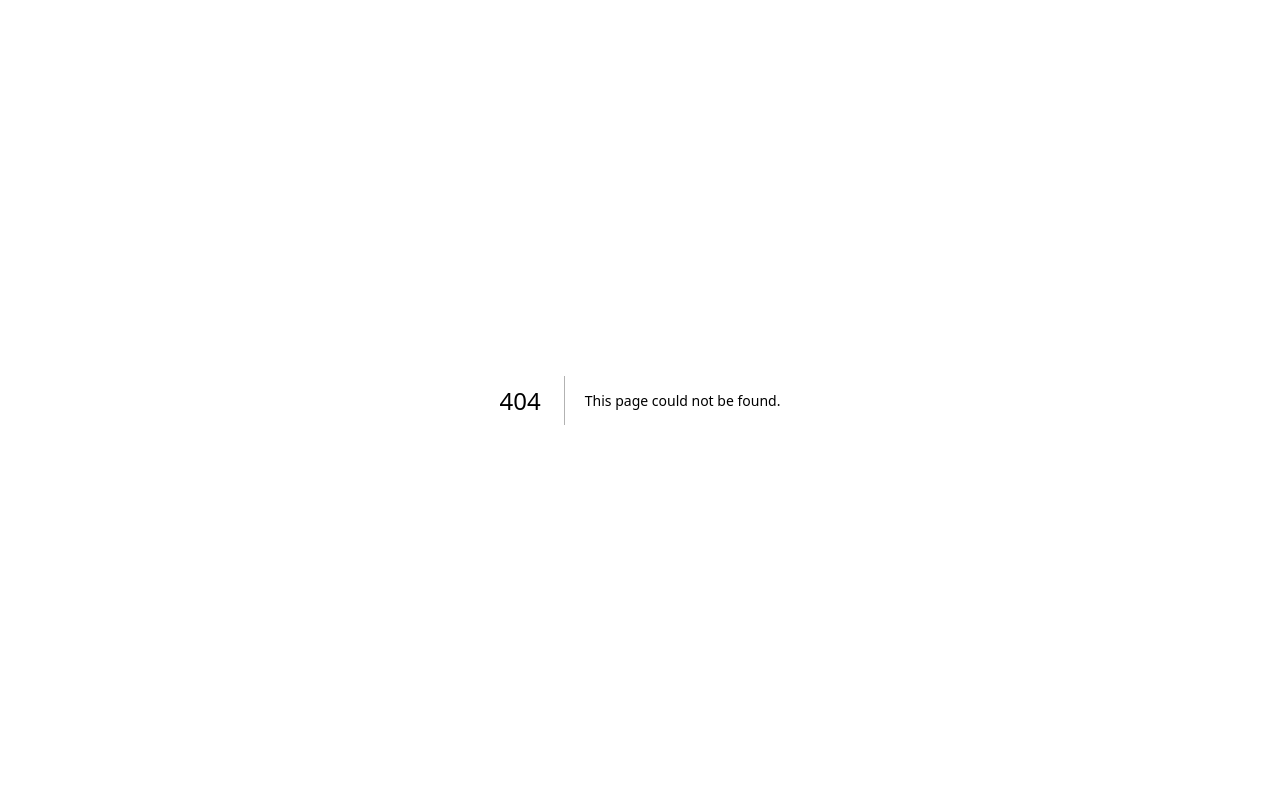
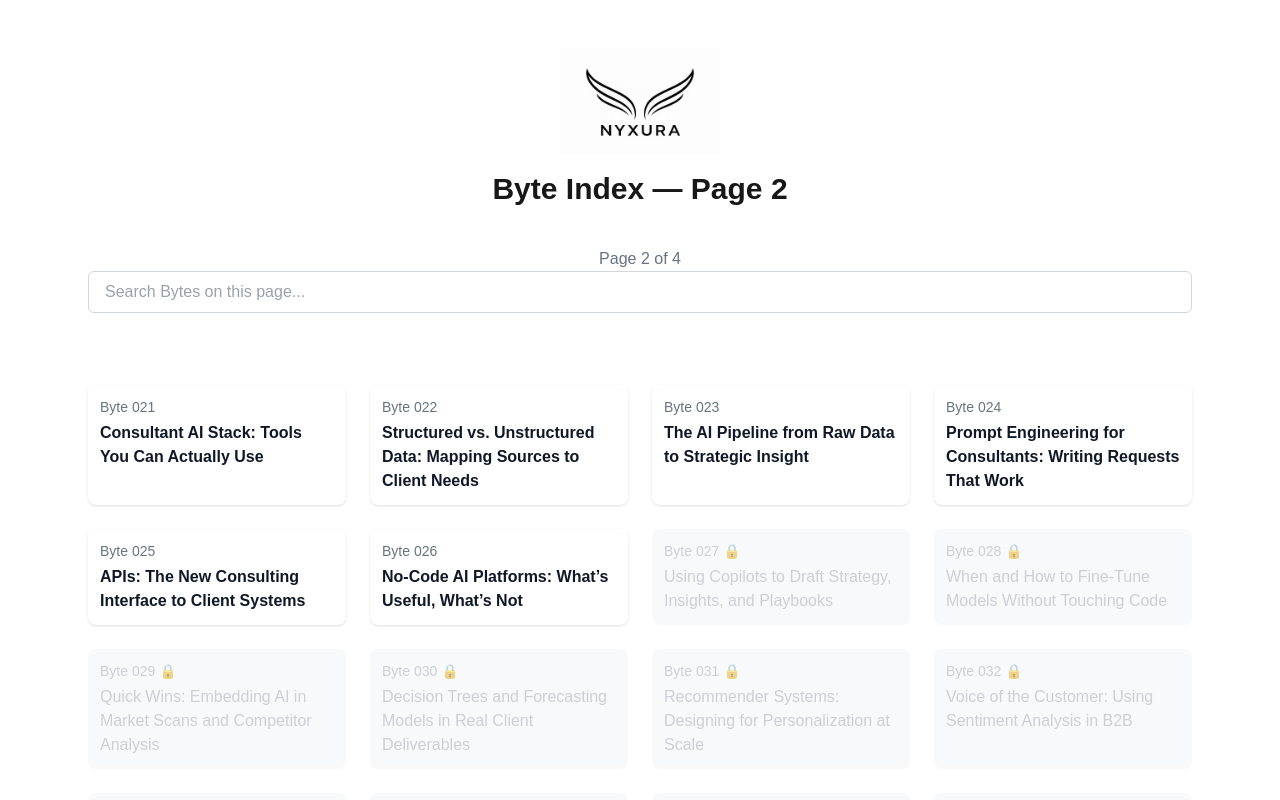
Before and after one commit to Nyxura/nyxura-site, a Next.js app: page /bytes/page/2 in a window 1280 px wide. Before the commit this address had no page. Shown: the top 800 px of the page. Built offline with nearby package versions, Linux system fonts and the light colour scheme.

Commit message:
Added pagenation for the bytes index

```diff
--- a/src/app/bytes/page.js
+++ b/src/app/bytes/page.js
@@ -1,15 +1,53 @@
+import Link from 'next/link';
+import { BYTE_TITLES, BYTE_SECTIONS } from '@/lib/byteTitles';
 import { getDeployedByteNumbers } from '@/lib/getDeployedBytes';
-import { BYTE_TITLES, BYTE_SECTIONS } from '@/lib/byteTitles';
-import ByteIndexClient from './ByteIndexClient';
+// src/app/bytes/page.js
 
-export default function ByteIndexPage() {
-  const deployed = getDeployedByteNumbers();
+import { redirect } from 'next/navigation';
+
+export default function BytesPage() {
+  redirect('/bytes/page/1');
 
   return (
-    <ByteIndexClient
-      deployed={deployed}
-      byteTitles={BYTE_TITLES}
-      byteSections={BYTE_SECTIONS}
-    />
+    <main className="min-h-screen bg-white dark:bg-black px-4 py-10 md:py-16 text-black dark:text-white">
+      <h1 className="text-3xl font-bold mb-6 text-center">Byte-Sized AI for MC Pros</h1>
+      <p className="text-center text-sm text-gray-500 dark:text-gray-400 mb-10">
+        🧠 Progress: {unlockedCount} / 80 Bytes Unlocked
+      </p>
+
+      {BYTE_SECTIONS.map((section, index) => (
+        <div key={index} className="mb-12">
+          <h2 className="text-xl font-semibold mb-4 text-blue-700 dark:text-blue-300">
+            {section.label}
+          </h2>
+          <div className="grid grid-cols-2 sm:grid-cols-3 md:grid-cols-4 lg:grid-cols-5 gap-4">
+            {BYTE_TITLES.slice(section.range[0] - 1, section.range[1]).map((title, i) => {
+              const byteNumber = section.range[0] + i;
+              const padded = String(byteNumber).padStart(3, '0');
+              const isUnlocked = deployed.includes(byteNumber);
+
+              return isUnlocked ? (
+                <Link
+                  key={padded}
+                  href={`/bytes/byte-${padded}`}
+                  className="block px-3 py-4 bg-blue-100 dark:bg-blue-800 text-blue-900 dark:text-white rounded-xl shadow-sm hover:bg-blue-200 dark:hover:bg-blue-700 transition text-sm text-center"
+                >
+                  <span className="block font-semibold mb-1">Byte {padded}</span>
+                  <span>{title}</span>
+                </Link>
+              ) : (
+                <div
+                  key={padded}
+                  className="block px-3 py-4 bg-gray-100 dark:bg-gray-800 text-gray-400 rounded-xl shadow-inner text-sm text-center cursor-not-allowed"
+                >
+                  <span className="block font-semibold mb-1">Byte {padded}</span>
+                  <span>{title}</span>
+                </div>
+              );
+            })}
+          </div>
+        </div>
+      ))}
+    </main>
   );
 }
--- /dev/null
+++ b/src/app/bytes/page/[page]/page.js
@@ -0,0 +1,37 @@
+// Server Component — safe and clean
+
+import { notFound } from 'next/navigation';
+import { BYTE_TITLES, BYTE_SECTIONS } from '@/lib/byteTitles';
+import { getDeployedByteNumbers } from '@/lib/server/getDeployedByteNumbers';
+import ByteSearchGrid from '@/components/ByteSearchGrid'; // this is the client component
+
+const BYTES_PER_PAGE = 20;
+
+export async function generateStaticParams() {
+  const totalPages = Math.ceil(BYTE_TITLES.length / BYTES_PER_PAGE);
+  return Array.from({ length: totalPages }, (_, i) => ({ page: (i + 1).toString() }));
+}
+
+export default async function ByteIndexPage({ params }) {
+  const pageNum = parseInt(params.page);
+  const totalPages = Math.ceil(BYTE_TITLES.length / BYTES_PER_PAGE);
+
+  if (isNaN(pageNum) || pageNum < 1 || pageNum > totalPages) notFound();
+
+  const deployed = await getDeployedByteNumbers();
+  const start = (pageNum - 1) * BYTES_PER_PAGE;
+  const end = start + BYTES_PER_PAGE;
+  const byteSlice = BYTE_TITLES.slice(start, end);
+  const sectionLabel = BYTE_SECTIONS[Math.floor((pageNum - 1) / 1)]?.label || '';
+
+  return (
+    <ByteSearchGrid
+      pageNum={pageNum}
+      totalPages={totalPages}
+      sectionLabel={sectionLabel}
+      byteSlice={byteSlice}
+      deployed={deployed}
+      start={start}
+    />
+  );
+}
--- /dev/null
+++ b/src/components/ByteSearchGrid.js
@@ -0,0 +1,81 @@
+'use client';
+
+import { useState } from 'react';
+import Link from 'next/link';
+import Image from 'next/image';
+
+export default function ByteSearchGrid({ pageNum, totalPages, label, byteSlice, deployed, start }) {
+  const [query, setQuery] = useState('');
+
+  const filteredByteSlice = byteSlice
+    .map((title, idx) => ({ title, idx }))
+    .filter(({ title }) => title.toLowerCase().includes(query.toLowerCase()));
+
+  return (
+    <main className="max-w-6xl mx-auto py-12 px-6">
+      <div className="flex flex-col items-center mb-12">
+        <Image
+          src="/nyxura-placeholder-light.PNG"
+          alt="Nyxura Logo"
+          width={160}
+          height={160}
+          className="mb-4"
+        />
+        <h1 className="text-3xl font-bold mb-2">Byte Index — Page {pageNum}</h1>
+        <p className="text-sm text-gray-500 dark:text-gray-400 mb-6">{label}</p>
+        <p className="text-gray-500 dark:text-gray-400 mt-2">Page {pageNum} of {totalPages}</p>
+
+        <div className="mb-6 w-full">
+          <input
+            type="text"
+            placeholder="Search Bytes on this page..."
+            className="w-full px-4 py-2 rounded-md border border-gray-300 dark:border-gray-700 bg-white dark:bg-gray-900 text-black dark:text-white placeholder-gray-400 dark:placeholder-gray-500"
+            value={query}
+            onChange={(e) => setQuery(e.target.value)}
+          />
+        </div>
+      </div>
+
+      <div className="grid grid-cols-1 sm:grid-cols-2 md:grid-cols-3 lg:grid-cols-4 gap-6">
+        {filteredByteSlice.map(({ title, idx }) => {
+          const byteNum = start + idx + 1;
+          const padded = String(byteNum).padStart(3, '0');
+          const isUnlocked = deployed.includes(byteNum);
+
+          return isUnlocked ? (
+            <Link
+              key={padded}
+              href={`/bytes/byte-${padded}`}
+              className="block p-3 rounded-lg bg-white dark:bg-gray-800 shadow hover:shadow-lg transition"
+            >
+              <span className="block text-sm text-gray-500 dark:text-gray-400 mb-1">Byte {padded}</span>
+              <span className="block font-semibold text-gray-900 dark:text-white">{title}</span>
+            </Link>
+          ) : (
+            <div
+              key={padded}
+              className="block p-3 rounded-lg bg-gray-100 dark:bg-gray-800 opacity-50 cursor-not-allowed"
+            >
+              <span className="block text-sm text-gray-400 mb-1">Byte {padded} 🔒</span>
+              <span className="block text-gray-400 line-clamp-2">{title}</span>
+            </div>
+          );
+        })}
+      </div>
+
+      <div className="flex justify-between mt-12 text-sm">
+        {pageNum > 1 ? (
+          <Link href={`/bytes/page/${pageNum - 1}`} className="text-blue-600 dark:text-blue-400 hover:underline">
+            ← Previous
+          </Link>
+        ) : <span></span>}
+
+        {pageNum < totalPages && (
+          <Link href={`/bytes/page/${pageNum + 1}`} className="text-blue-600 dark:text-blue-400 hover:underline">
+            Next →
+          </Link>
+        )}
+      </div>
+    </main>
+  );
+}
--- /dev/null
+++ b/src/lib/server/getDeployedByteNumbers.js
@@ -0,0 +1,12 @@
+import fs from 'fs';
+import path from 'path';
+
+export function getDeployedByteNumbers() {
+  const bytesDir = path.join(process.cwd(), 'content', 'bytes');
+  const files = fs.readdirSync(bytesDir);
+  const byteNumbers = files
+    .filter((f) => f.startsWith('byte-') && f.endsWith('.html'))
+    .map((f) => parseInt(f.match(/byte-(\d{3})\.html/)[1]))
+    .sort((a, b) => a - b);
+  return byteNumbers;
+}
```
